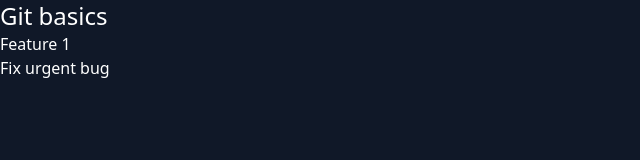
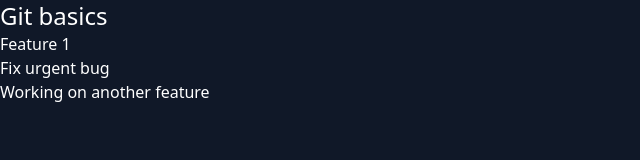
Before and after one commit to saidibnali19/git-basics-2, a plain HTML site: page index.html in a window 1280 px wide. Shown: the whole page, without its empty margins (0-640 px from the left). Drawn offline with nearby package versions, Linux system fonts and the light colour scheme.

Commit message:
connect from stash

```diff
--- a/index.html
+++ b/index.html
@@ -11,6 +11,7 @@
             <h1 class="text-2xl">Git basics</h1>
             <p>Feature 1</p>
             <p>Fix urgent bug</p>
+            <p>Working on another feature</p>
         </main>
     </body>
 </html>
```
